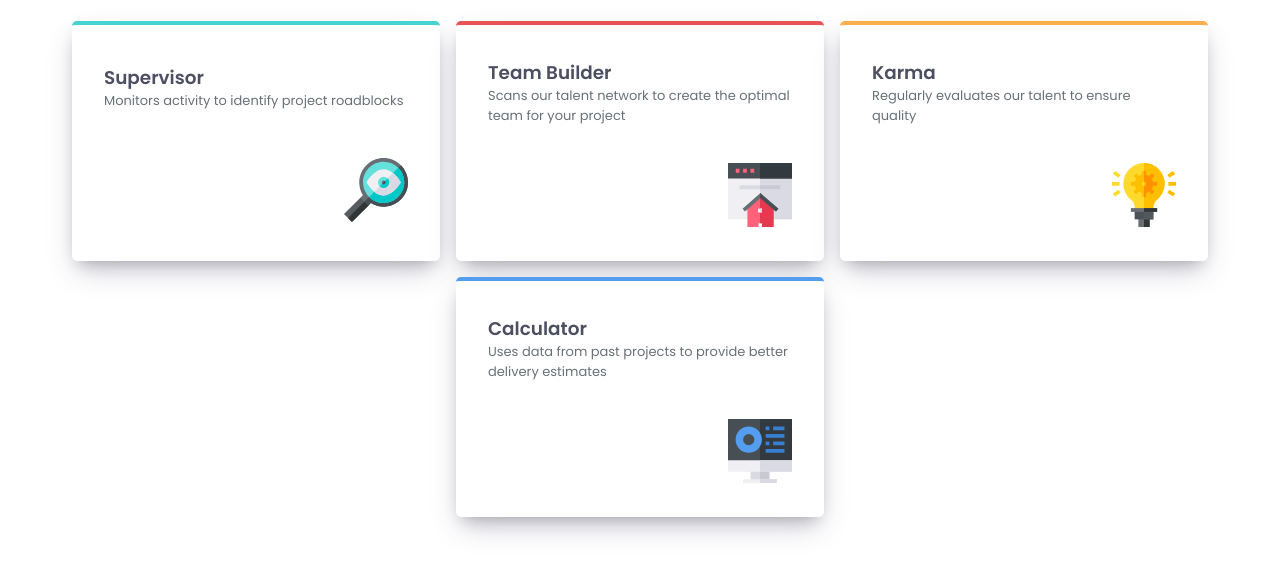
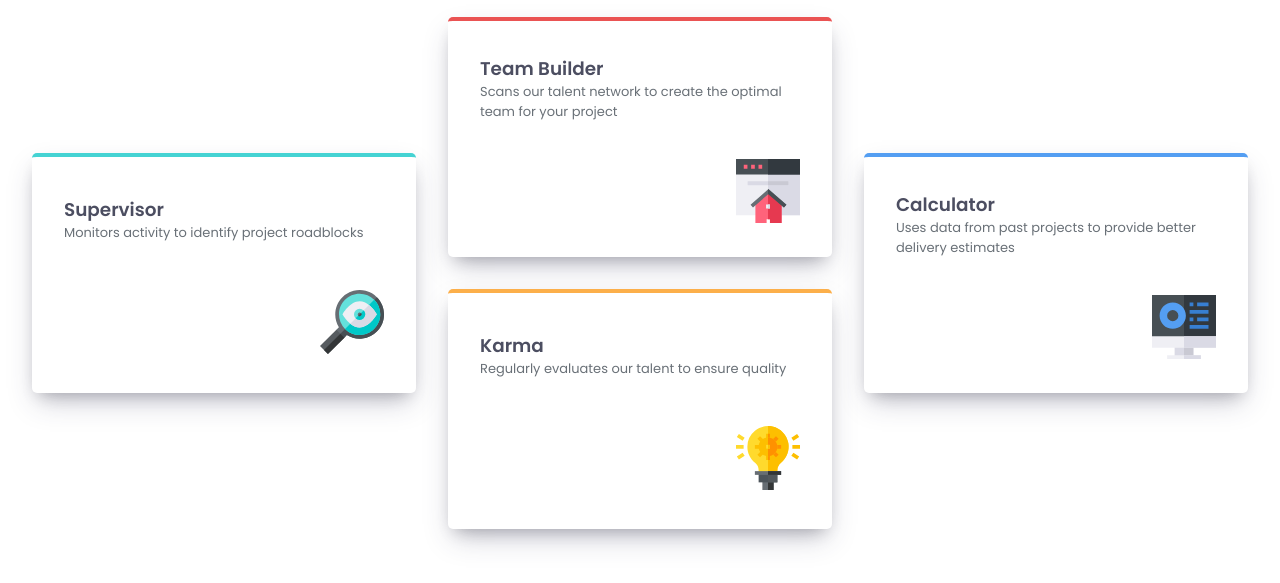
Before and after one commit to givanim/6.FourCard, a plain HTML site: page index.html in a window 1280 px wide. Shown: the part 217-800 px from the top of the page. Drawn offline with Linux system fonts and the light colour scheme.

Commit message:
Correct layout with grid

```diff
--- a/scss/_containers.scss
+++ b/scss/_containers.scss
@@ -66,27 +66,19 @@ header {
 }
 
 .card-container {
+  // MOBILE (flex)
   @include flex-space-around(column, 1rem);
+  padding: 0 2rem;
   width: 100%;
-  max-width: 1200px;
-  padding: 0 2rem 2rem;
-  margin-top: 1.5rem;
 
   @media (min-width: 960px) {
     display: grid;
-    grid-template-columns:
-      repeat(3, 1fr);
-    grid-template-rows:
-      repeat(2, 1fr);
-      width: 100%;
-    max-width: 1200px;
-    padding: 0 2rem 2rem;
-    margin-top: 1.5rem;
-    grid-template-areas:
-      "col1 col2.1 col2.2"; // Define the layout areas
+    grid-template-columns: repeat(3, 1fr);
+    grid-template-rows: repeat(2, auto);
+    gap: 2rem;
   }
+}
 
-}
 
 .card {
   width: 100%;
--- a/scss/styles.scss
+++ b/scss/styles.scss
@@ -59,32 +59,46 @@ main {
     font-weight: 400;
   }
 
-
   .card-supervisor {
     @include mix.card-top-border-color(vars.$Cyan);
     @include mix.card-hover(vars.$Cyan);
-    grid-row: 1;
-    grid-column: 1;
+
+    @media (min-width: 960px) {
+      grid-column: 1;
+      grid-row: 1 / 3; // spans 2 rows
+      align-self: center;
+    }
   }
 
   .card-team-builder {
     @include mix.card-top-border-color(vars.$Red);
     @include mix.card-hover(vars.$Red);
-    grid-row: 1;
-    grid-column: 2;
+
+    @media (min-width: 960px) {
+      grid-column: 2;
+      grid-row: 1;
+    }
   }
 
   .card-karma {
     @include mix.card-top-border-color(vars.$Orange);
     @include mix.card-hover(vars.$Orange);
-    grid-row: 1;
-    grid-column: 3;
+
+    @media (min-width: 960px) {
+      grid-column: 2;
+      grid-row: 2;
+    }
   }
 
   .card-calculator {
     @include mix.card-top-border-color(vars.$Blue);
     @include mix.card-hover(vars.$Blue);
-    grid-row: 2;
-    grid-column: 2;
+
+    @media (min-width: 960px) {
+      grid-column: 3;
+      grid-row: 1 / 3; // spans 2 rows
+      align-self: center;
+    }
   }
+
 }
```
Also changed, not shown: css/styles.css, 1 other file.
